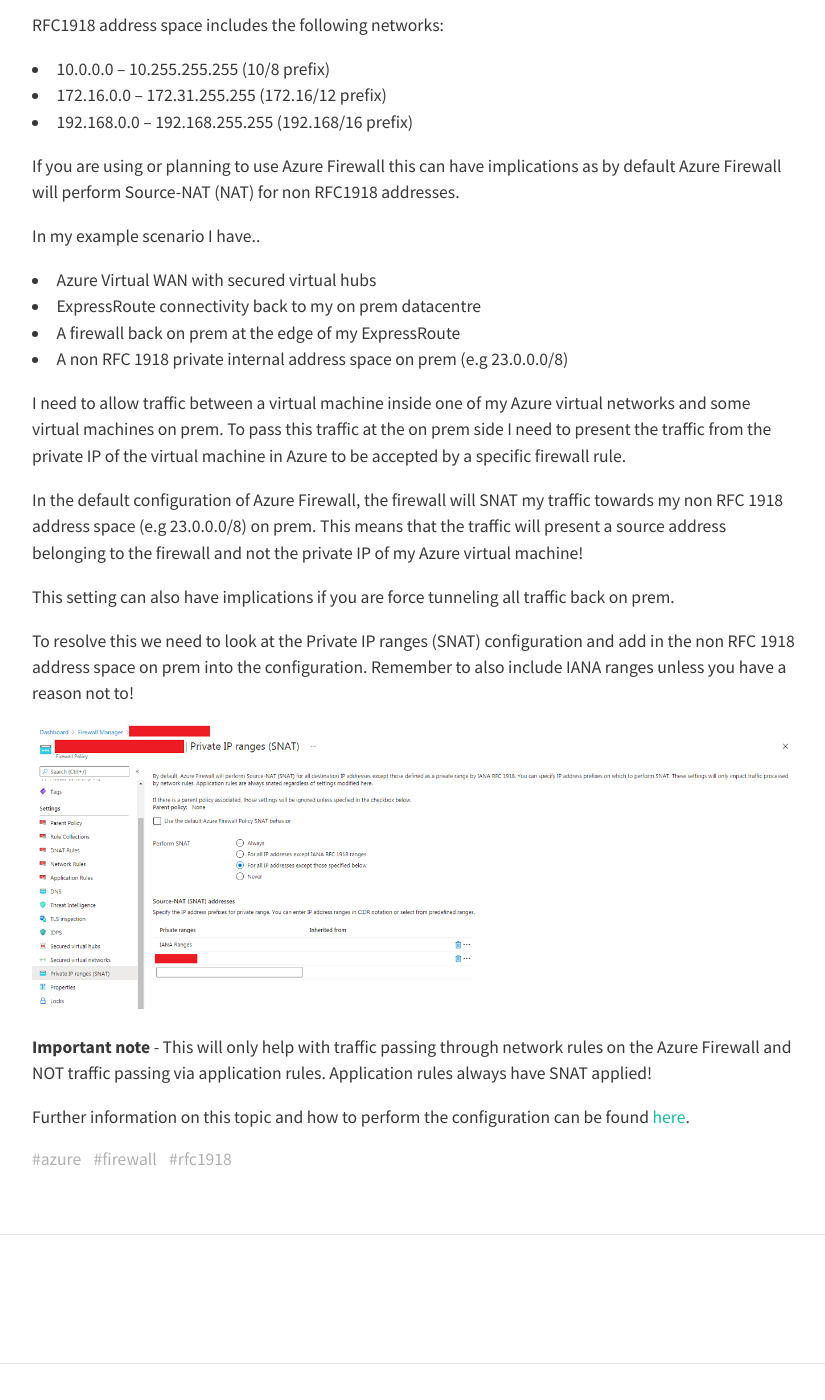
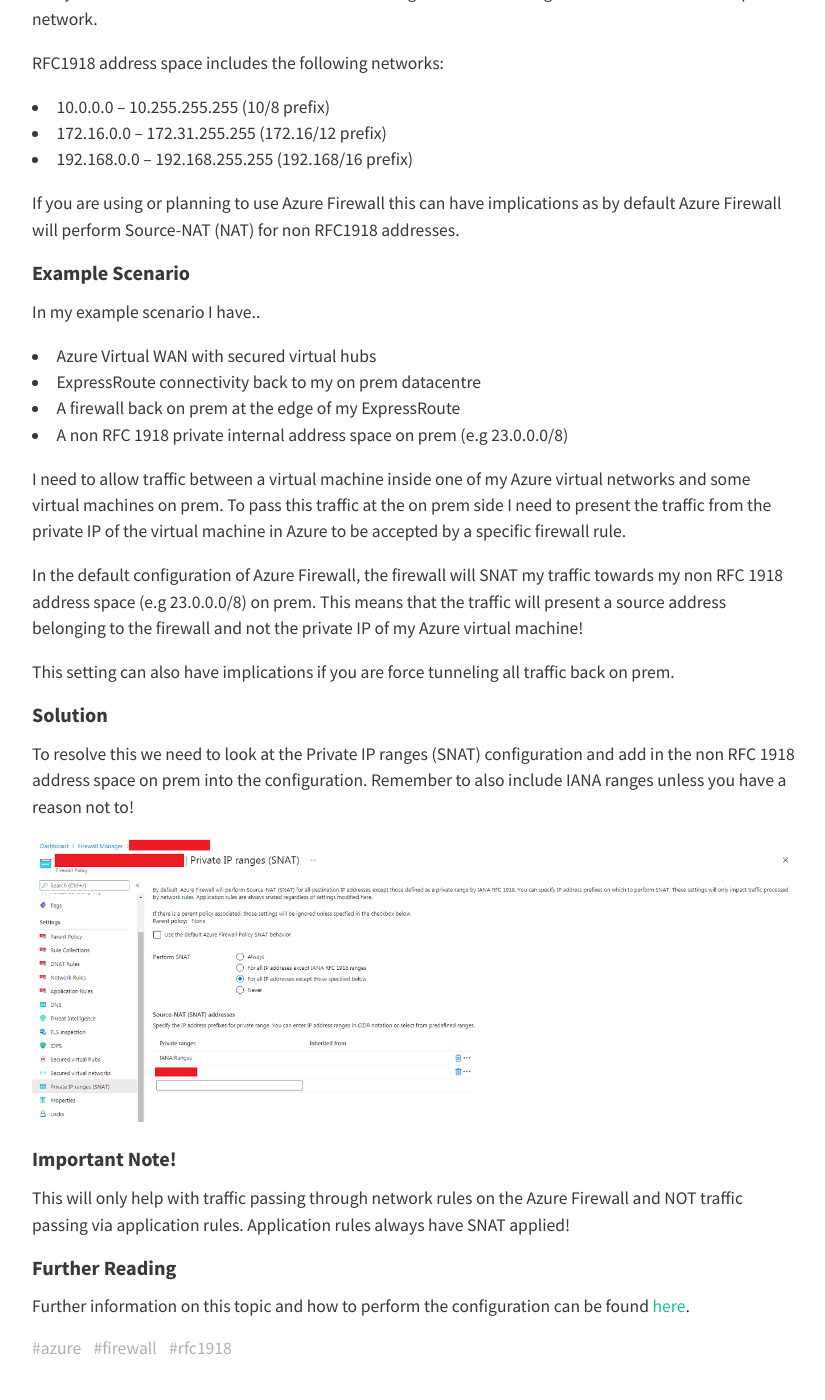
Before and after one commit to rossinthecloud/rossinthecloud.github.io, a Jekyll site: the page built from _posts/2021-08-12-AzureFirewallRFC1918.md, in a window 1280 px wide and 1400 px high, scrolled down 408 px. Shown: the whole window, without its empty margins (224-1049 px from the left). Built offline with Jekyll 4.4.1, drawn with Linux system fonts in a browser that asks for light colours; nearby versions of some CDN libraries; comment, search, counter and statistics services are not loaded.

Commit message:
Add files via upload

```diff
--- a/_posts/2021-08-12-AzureFirewallRFC1918.md
+++ b/_posts/2021-08-12-AzureFirewallRFC1918.md
@@ -13,6 +14,8 @@
 - 192.168.0.0 – 192.168.255.255 (192.168/16 prefix)
 
 If you are using or planning to use Azure Firewall this can have implications as by default Azure Firewall will perform Source-NAT (NAT) for non RFC1918 addresses.
+
+#### Example Scenario
 
 In my example scenario I have..
 
@@ -27,10 +30,17 @@
 
 This setting can also have implications if you are force tunneling all traffic back on prem.
 
+#### Solution
+
 To resolve this we need to look at the Private IP ranges (SNAT) configuration and add in the non RFC 1918 address space on prem into the configuration. Remember to also include IANA ranges unless you have a reason not to!
 
 ![]({{ site.baseurl }}/assets/img/blog/2021-08-12-AzureFirewallRFC1918/1.png)
 
-**Important note** - This will only help with traffic passing through network rules on the Azure Firewall and NOT traffic passing via application rules. Application rules always have SNAT applied!
+#### Important Note!
+
+This will only help with traffic passing through network rules on the Azure Firewall and NOT traffic passing via application rules. Application rules always have SNAT applied!
+
+
+#### Further Reading
 
 Further information on this topic and how to perform the configuration can be found <a href="https://docs.microsoft.com/en-us/azure/firewall/snat-private-range">here</a>.
```
Also changed, not shown: other parts of _posts/2021-08-12-AzureFirewallRFC1918.md (+1 -0 lines).
